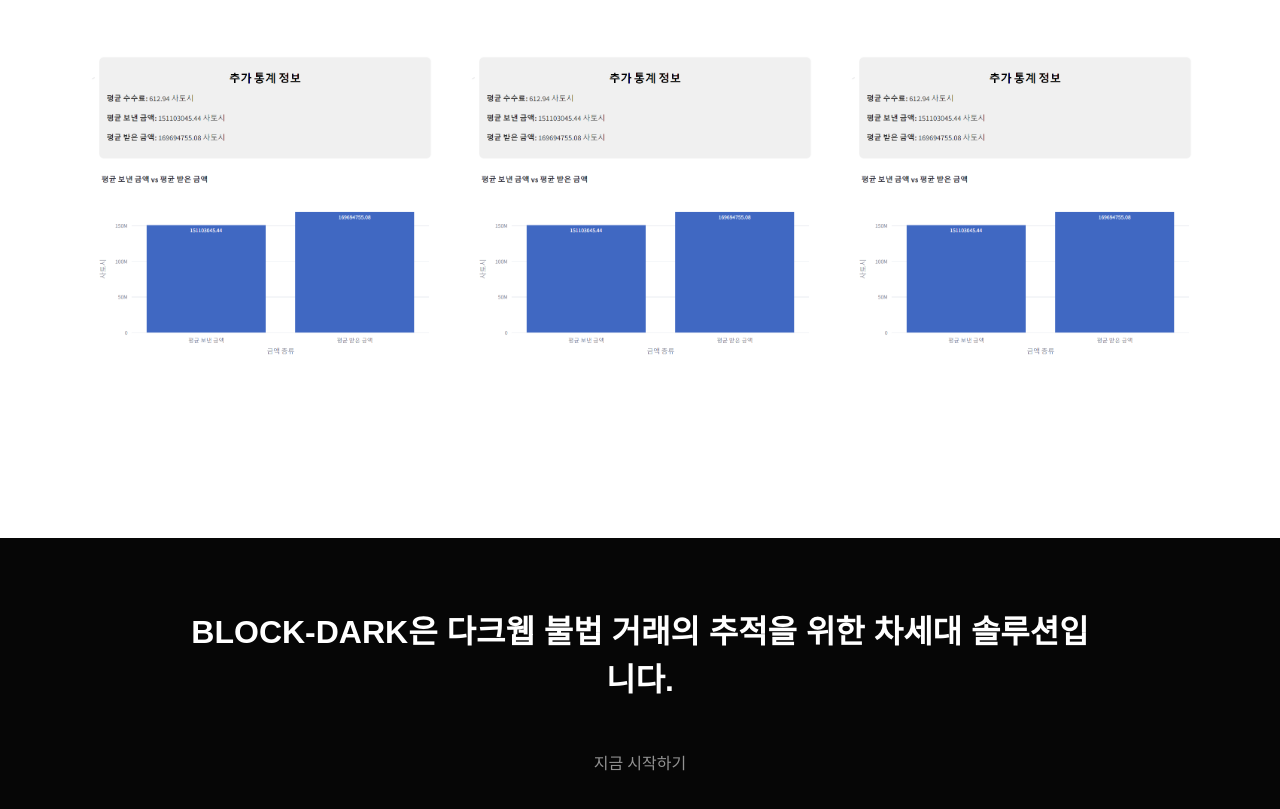
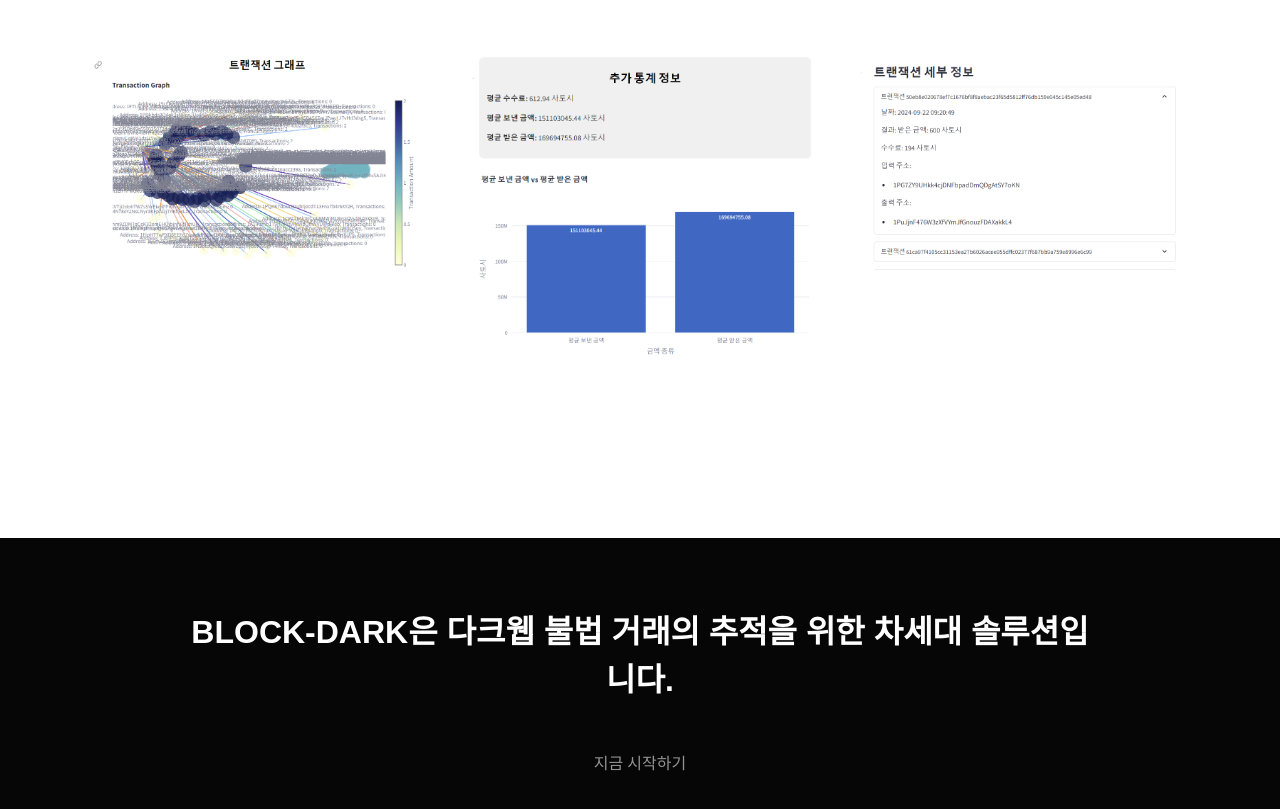
Before and after one commit to kairos-hk/242capston, a plain HTML site: page index.html in a window 1280 px wide. Shown: the part 2339-3148 px from the top of the page. Drawn offline with Linux system fonts and the light colour scheme.

Commit message:
Update index.html

```diff
--- a/index.html
+++ b/index.html
@@ -178,7 +178,7 @@
           <div class="row gy-4 isotope-container" data-aos="fade-up" data-aos-delay="200">
 
             <div class="col-lg-4 col-md-6 portfolio-item isotope-item filter-branding">
-              <img src="assets/img/preview2.png" class="img-fluid" alt="">
+              <img src="assets/img/preview1.png" class="img-fluid" alt="">
               <div class="portfolio-info">
                 <h4>img1</h4>
                 <a href="assets/img/preview1.png" title="Branding 2" data-gallery="portfolio-gallery-branding" class="glightbox preview-link"><i class="bi bi-zoom-in"></i></a>
@@ -196,7 +196,7 @@
             </div>
 
             <div class="col-lg-4 col-md-6 portfolio-item isotope-item filter-branding">
-              <img src="assets/img/preview2.png" class="img-fluid" alt="">
+              <img src="assets/img/preview3.png" class="img-fluid" alt="">
               <div class="portfolio-info">
                 <h4>img3</h4>
                 <a href="assets/img/preview3.png" title="Branding 2" data-gallery="portfolio-gallery-branding" class="glightbox preview-link"><i class="bi bi-zoom-in"></i></a>
```
